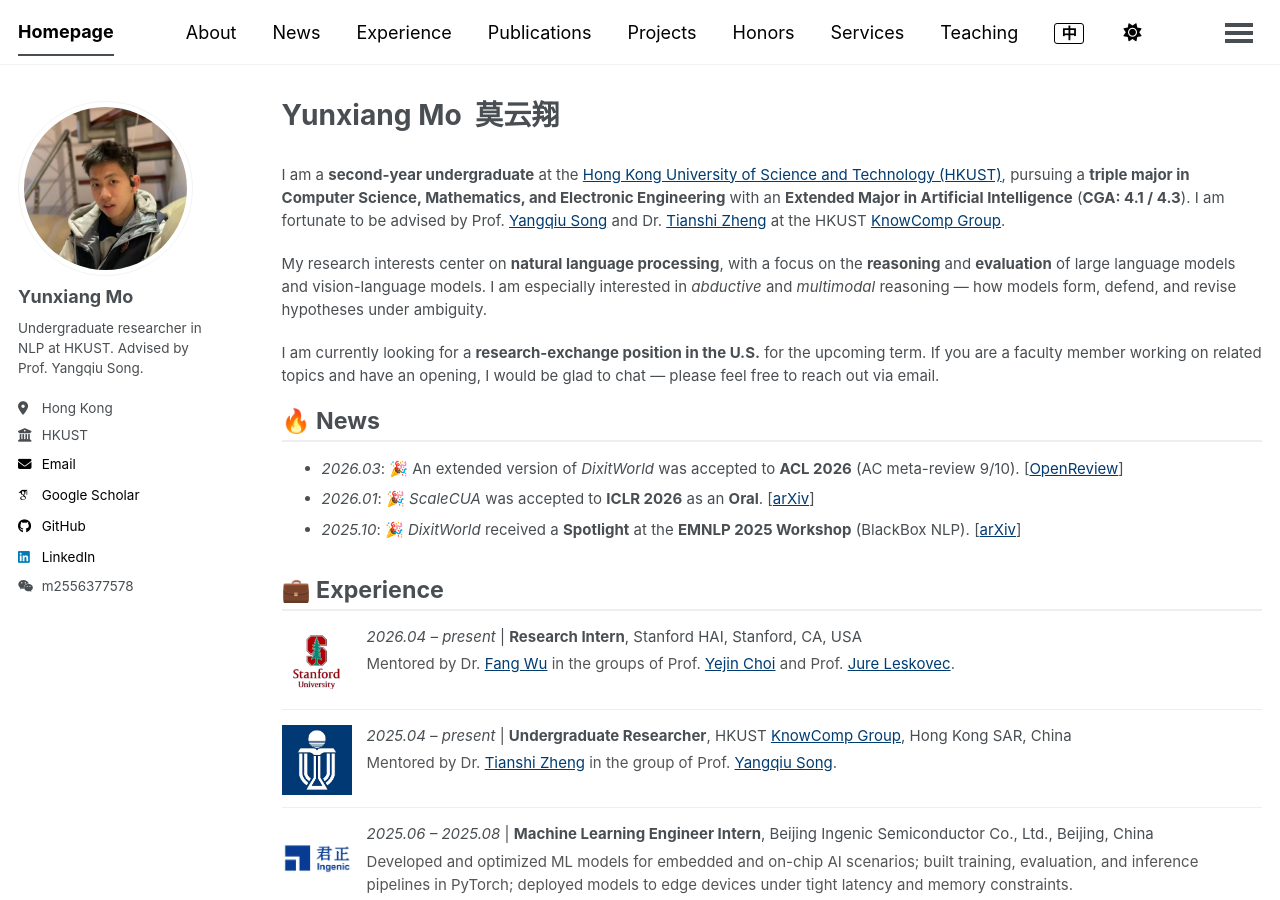
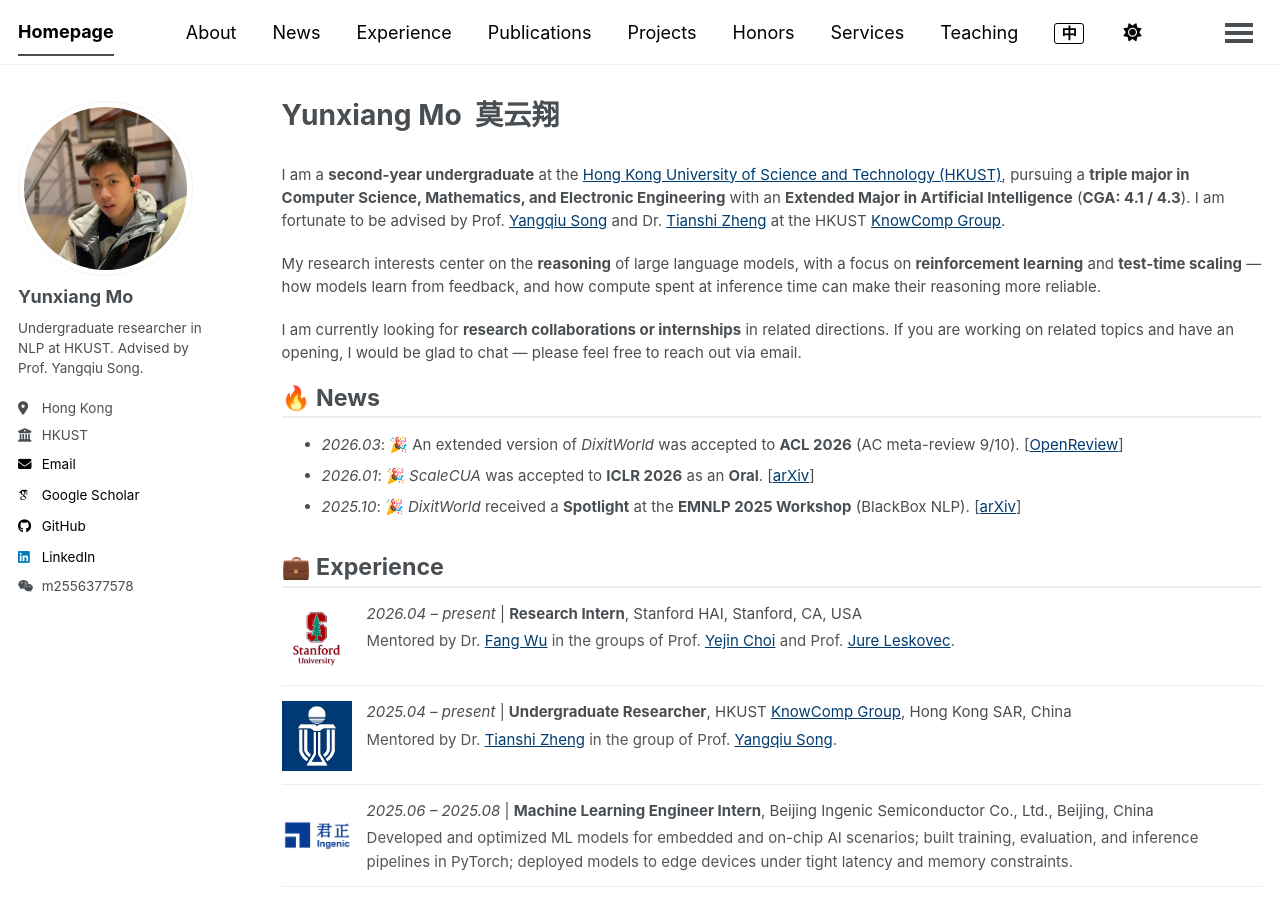
Before and after one commit to moyunxiang/moyunxiang.github.io, a Jekyll site: the page built from _pages/about.md, in a window 1280 px wide and 900 px high. Built offline with Jekyll 4.4.1, drawn with Linux system fonts in a browser that asks for light colours; some web fonts are replaced; a script bundle is joined from its source files by our own code; library files that are not in the unit come from our copies.

Commit message:
Bio: research interests to RL + test-time scaling; open to collaboration or internship
Research focus rewritten from abductive/multimodal reasoning over LLMs and
VLMs to reinforcement learning and test-time scaling, in both the EN and ZH
homepages and the research-experience entry on /education/. The availability
line no longer asks specifically for a US research exchange; it now says
research collaborations or internships in related directions.

Co-Authored-By: Claude Opus 5 <noreply@anthropic.com>
Claude-Session: https://claude.ai/code/session_01W8GwS8twoFiojxAfqYnohD

```diff
--- a/_pages/about.md
+++ b/_pages/about.md
@@ -11,9 +11,9 @@ redirect_from:
 
 I am a **second-year undergraduate** at the [Hong Kong University of Science and Technology (HKUST)](https://hkust.edu.hk), pursuing a **triple major in Computer Science, Mathematics, and Electronic Engineering** with an **Extended Major in Artificial Intelligence** (**CGA: 4.1 / 4.3**). I am fortunate to be advised by Prof. [Yangqiu Song](https://www.cse.ust.hk/~yqsong/) and Dr. [Tianshi Zheng](https://stonetzheng.github.io/) at the HKUST [KnowComp Group](https://github.com/HKUST-KnowComp).
 
-My research interests center on **natural language processing**, with a focus on the **reasoning** and **evaluation** of large language models and vision-language models. I am especially interested in *abductive* and *multimodal* reasoning — how models form, defend, and revise hypotheses under ambiguity.
+My research interests center on the **reasoning** of large language models, with a focus on **reinforcement learning** and **test-time scaling** — how models learn from feedback, and how compute spent at inference time can make their reasoning more reliable.
 
-I am currently looking for a **research-exchange position in the U.S.** for the upcoming term. If you are a faculty member working on related topics and have an opening, I would be glad to chat — please feel free to reach out via email.
+I am currently looking for **research collaborations or internships** in related directions. If you are working on related topics and have an opening, I would be glad to chat — please feel free to reach out via email.
 
 <span class="anchor" id="news"></span>
 
```
Also changed, not shown: _pages/about-zh.md (+2 -2 lines), _pages/education.md (+2 -2 lines).
